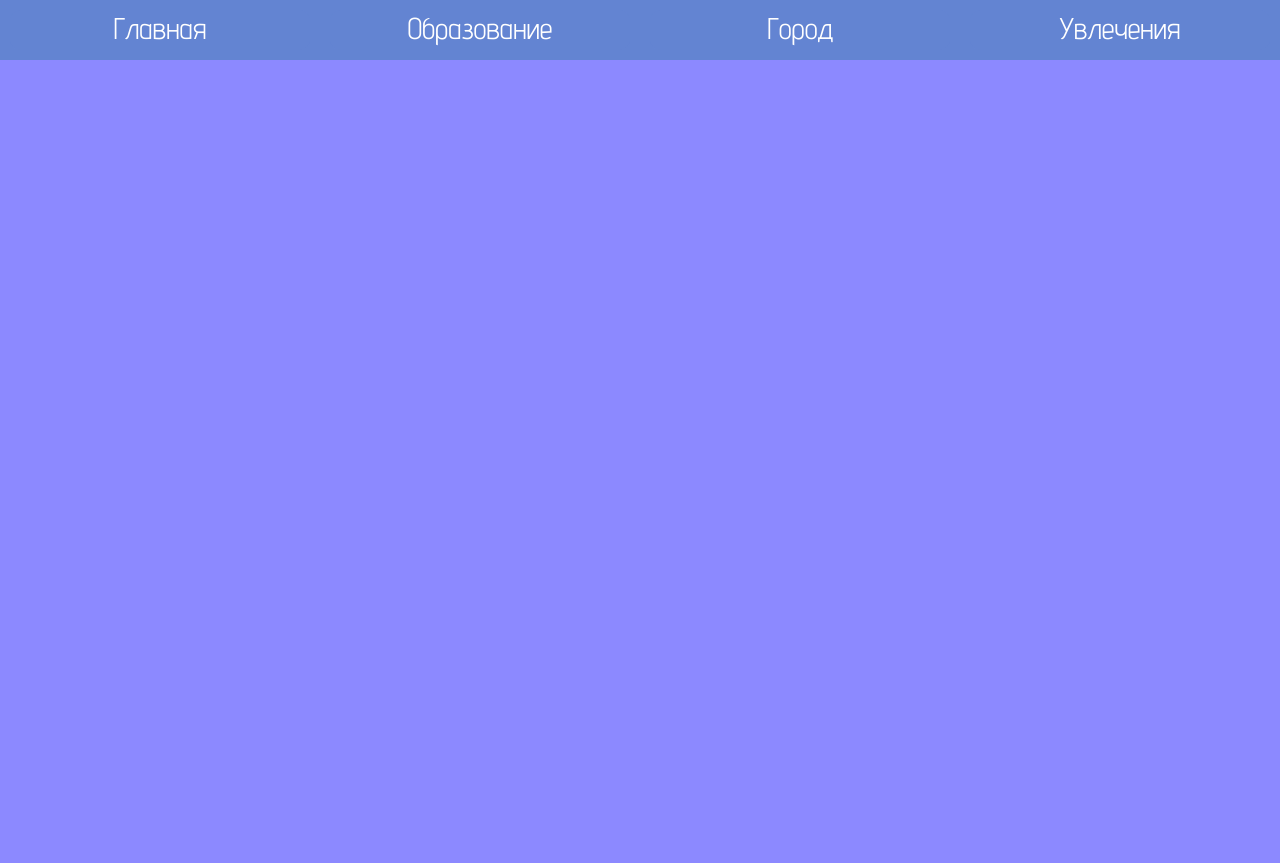
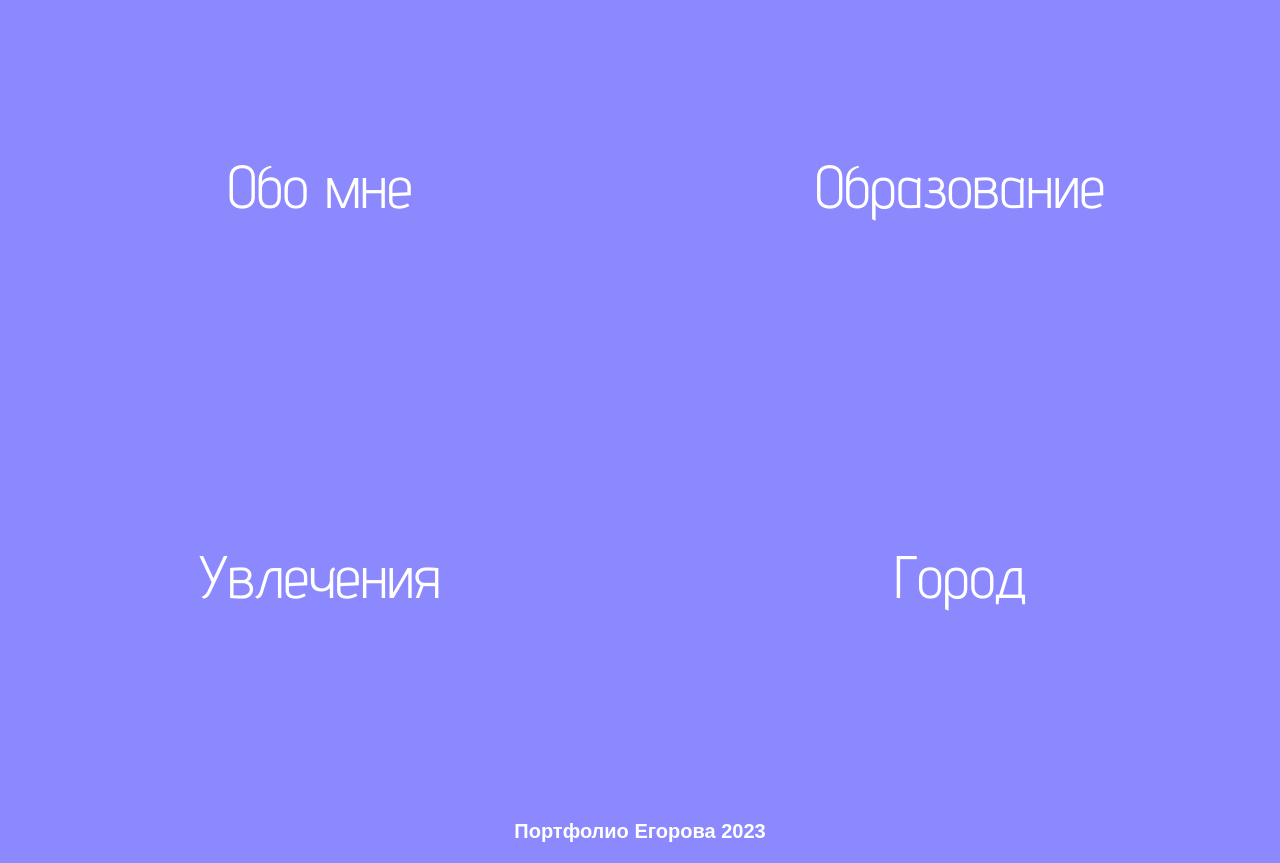
Before and after one commit to snappyboy16/egorovportfolio.github.io, a plain HTML site: page index.html in a window 1280 px wide. Before the commit the page ends 800 px from the top, so only its background shows below. Drawn offline with Linux system fonts and the light colour scheme; a web font is replaced by a local one.

Commit message:
index.html finish

```diff
--- a/index.html
+++ b/index.html
@@ -5,15 +5,21 @@
     <link rel="preconnect" href="https://fonts.googleapis.com">
     <link rel="preconnect" href="https://fonts.gstatic.com" crossorigin>
     <link href="https://fonts.googleapis.com/css2?family=Advent+Pro&display=swap" rel="stylesheet">
+    <link href="https://fonts.googleapis.com/css2?family=Cuprum&display=swap" rel="stylesheet">
     <link rel="stylesheet" type="text/css" href="style/index.css">
     <title>Главная</title>
 </head>
 <body>
-    <header>
-        <a href="#" class="nav-button">Главная</a>
-        <a href="#" class="nav-button">Образование</a>
-        <a href="#" class="nav-button">Город</a>
-        <a href="#" class="nav-button">Увлечения</a>
-    </header>
+    <main>
+        <div class="menu">
+            <a href="#" class="menu-button">Обо мне</a>
+            <a href="#" class="menu-button">Образование</a>
+            <a href="#" class="menu-button">Увлечения</a>
+            <a href="#" class="menu-button">Город</a>
+        </div>
+    </main>
+    <footer>
+        <h3>Портфолио Егорова 2023</h3>
+    </footer>
 </body>
 </html>
--- a/style/index.css
+++ b/style/index.css
@@ -1,32 +1,45 @@
 body {
-    background-color: #8c89ff;
     padding: 0;
     margin: 0;
 }
 
-header {
+main {
     width: 100%;
-    height: 60px;
-    background-color: #6384d2;
-    display: flex;
-    flex-direction: row;
-    justify-content: center;
+    height: 800px;
+    background-color: #8c89ff;
 }
-.nav-button {
-    flex-basis: 400px;
+.menu {
+    display: grid;
+    grid-template-columns: repeat(2, 1fr);
+    grid-row-gap: 10px;
+    justify-items: center;
+}
+.menu-button {
+    width: 400px;
     text-align: center;
-    height: 40px;
-    background-color: #6384d2;
+    height: 80px;
+    background-color: #8c89ff;
     border: #6384d2;
     border-radius: 10px;
-    margin: 10px;
     font-family: 'Advent Pro', sans-serif;
-    font-size: 30px;
+    font-size: 60px;
     color: #ffffff;
+    margin-top: 150px;
+    margin-bottom: 150px;
 }
-.nav-button:hover {
-    background-color: #5e7fc5;
+.menu-button:hover {
+    background-color: #6384d2;
 }
 a {
     text-decoration: none;
 }
+footer {
+    display: flex;
+    background-color: #8c89ff;
+    justify-content: center;
+}
+h3 {
+    color: #ffffff;
+    font-family: 'Cuprum', sans-serif;
+    font-size: 20px;
+}
```
Also changed, not shown: img/vova.jpg (added).
